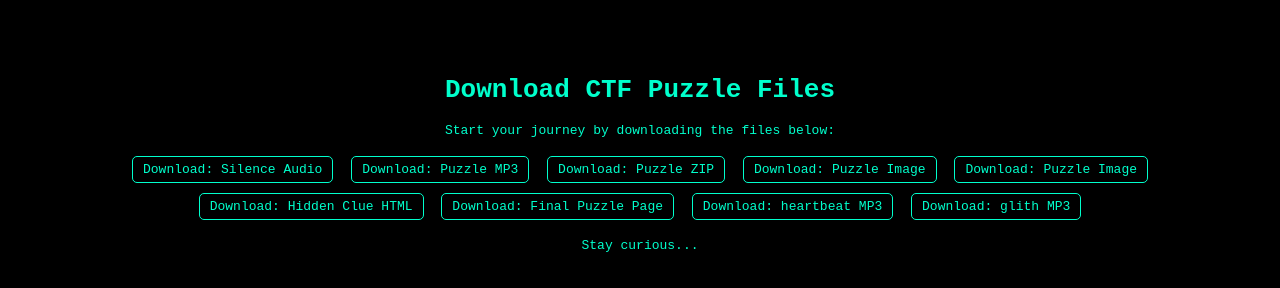
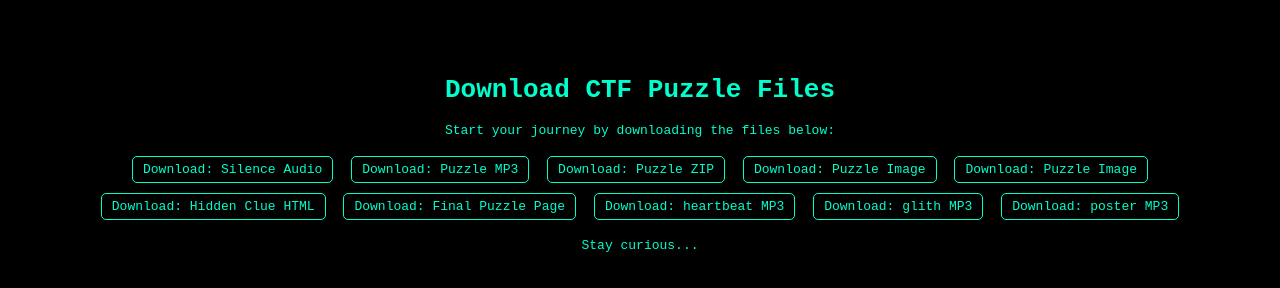
Before and after one commit to burn404/ctf-puzzle, a plain HTML site: page downloads.html in a window 1280 px wide. Drawn offline with Linux system fonts and the light colour scheme.

Commit message:
Update downloads.html

```diff
--- a/downloads.html
+++ b/downloads.html
@@ -40,6 +40,7 @@
   <a href="final.html" download>Download: Final Puzzle Page</a>
   <a href="heartbeatt.mp3" download>Download: heartbeat MP3</a>
   <a href="glitched.mp3" download>Download: glith MP3</a>
+  <a href="cicadposter.png" download>Download: poster MP3</a>
 
   <p>Stay curious...</p>
 </body>
```
